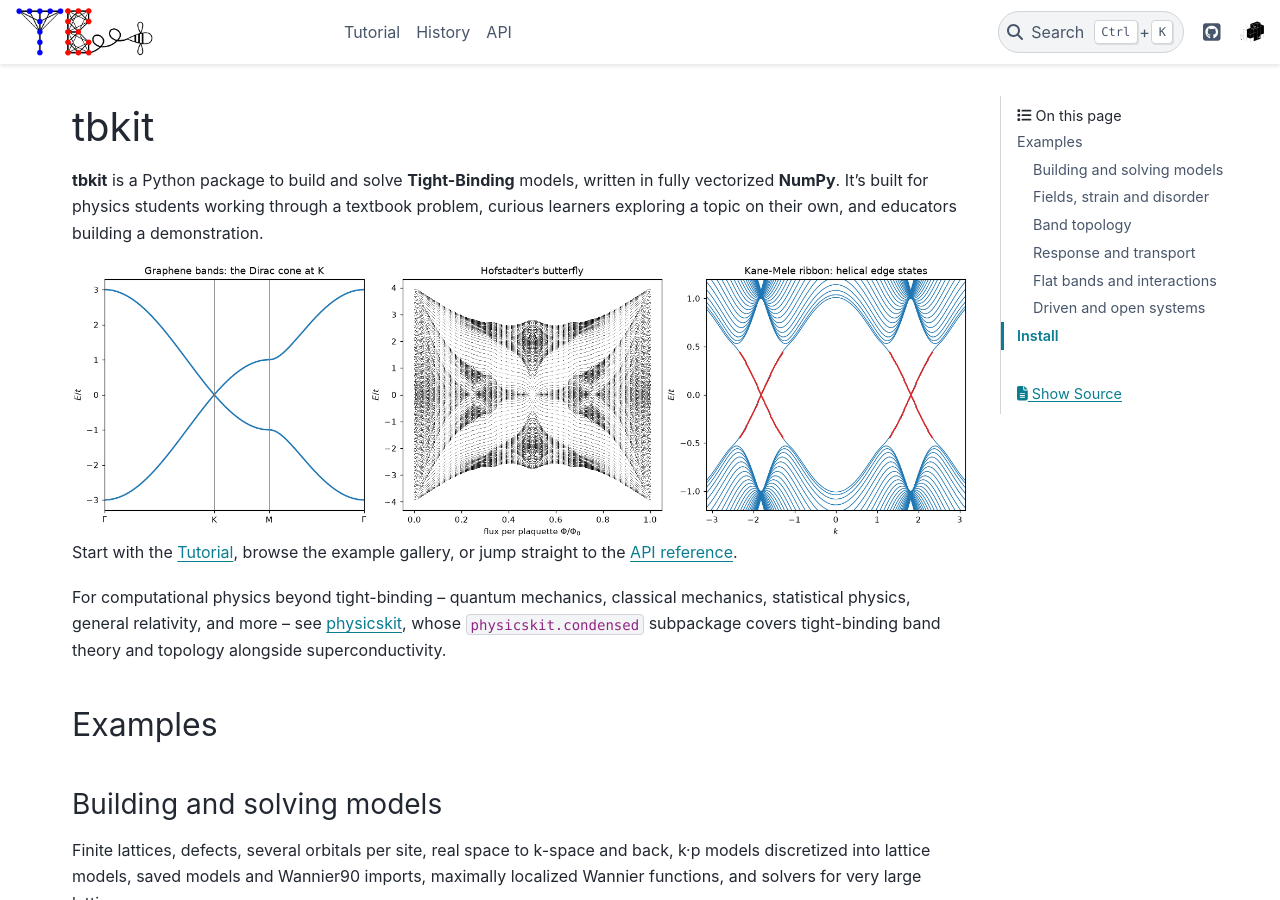
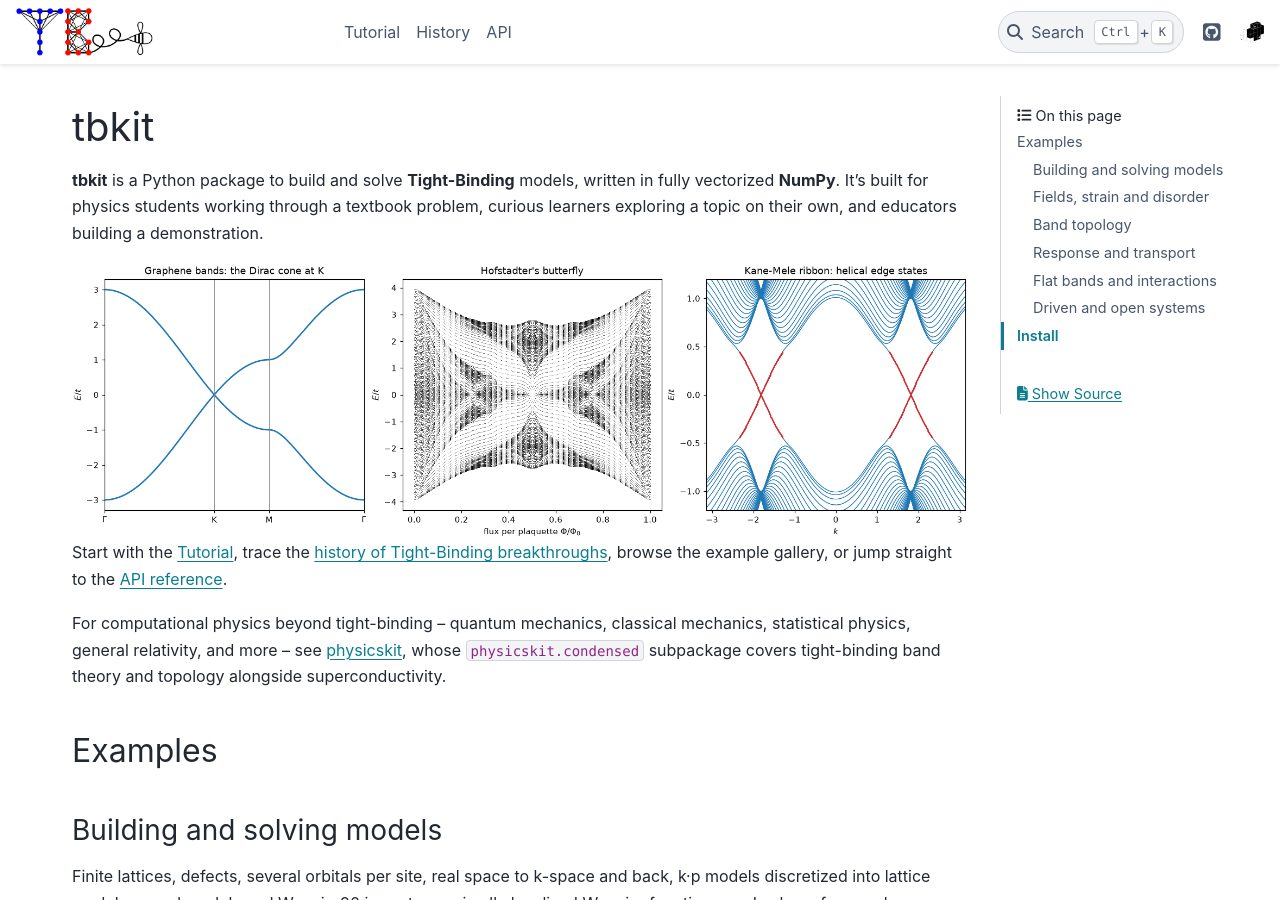
Before and after one commit to cpoli/tbkit, a Sphinx documentation site: the page built from docs/source/index.rst, in a window 1280 px wide and 900 px high. Built offline with Sphinx 7.4.7 and the PyData theme 0.15.4, drawn with Linux system fonts in a browser that asks for light colours; pages that are not in the unit, such as notebooks, are missing from menus.

Commit message:
docs: link the history page from the index intro
Co-Authored-By: Claude Opus 5.5 <noreply@anthropic.com>

```diff
--- a/docs/source/index.rst
+++ b/docs/source/index.rst
@@ -23,7 +23,8 @@ on their own, and educators building a demonstration.
    :alt: Graphene's Dirac cone, Hofstadter's butterfly, and helical edge states of a Kane-Mele ribbon, all computed with tbkit
    :width: 100%
 
-Start with the :doc:`tutorial`, browse the :doc:`example gallery
+Start with the :doc:`tutorial`, trace the :doc:`history of Tight-Binding
+breakthroughs <history>`, browse the :doc:`example gallery
 </api/gallery/index>`, or jump straight to the :doc:`API reference <tbkit>`.
 
 For computational physics beyond tight-binding -- quantum mechanics,
```
